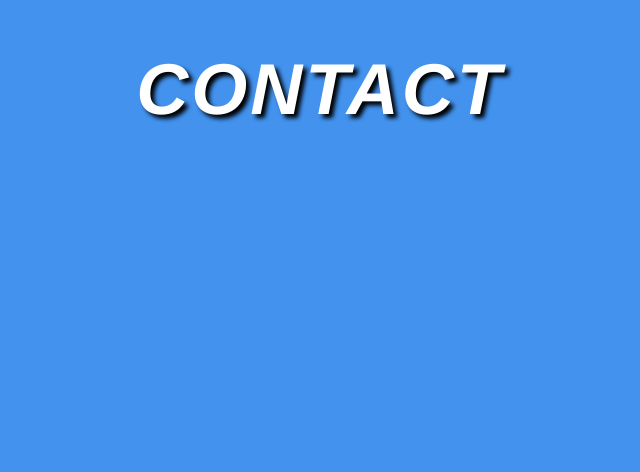
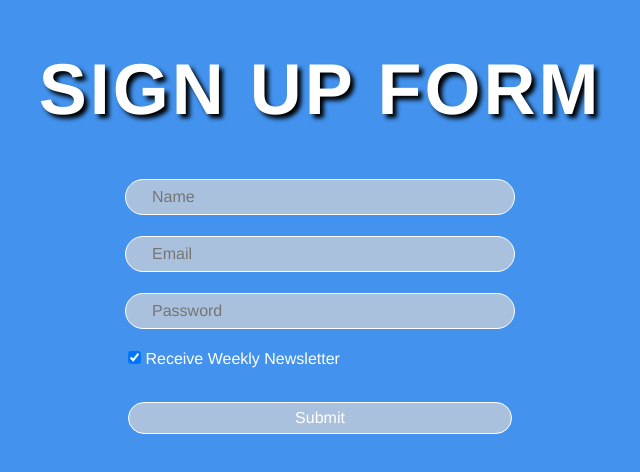
Before and after one commit to Marco-Tabiadon/the-dojo, a plain HTML site: page contact.html in a window 1280 px wide. Shown: the whole page, without its empty margins (320-960 px from the left). Drawn offline with nearby package versions, Linux system fonts and the light colour scheme.

Commit message:
forms page completed

```diff
--- a/contact.html
+++ b/contact.html
@@ -8,12 +8,27 @@
                    shrink-to-fit=no">
     <link rel="stylesheet" href="https://cdnjs.cloudflare.com/ajax/libs/normalize/8.0.0/normalize.css">
     <link rel="stylesheet" href="styles/styles.css">
+    <link rel="stylesheet" href="styles/contact.css">
 
     <title>CSS Dojo</title>
   </head>
 
-  <body>
-    <h1>contact</h1>
+  <body class="contact">
+    <h1>sign up form</h1>
+    <form action="#" method="#">
+      <input type="text" placeholder="Name">
+      <input type="text" placeholder="Email">
+      <input type="text" placeholder="Password">
+      <div class="checkbox-container">
+        <input type="checkbox" id="newsletter"
+                               checked>
+        <label for="newsletter">Receive Weekly
+                                Newsletter</label>
+
+      </div>
+      <button type="submit">Submit</button>
+
+    </form>
   </body>
 
 </html>
--- a/styles/contact.css
+++ b/styles/contact.css
@@ -0,0 +1,45 @@
+.contact {
+  color: white;
+}
+
+.contact h1 {
+  font-style: normal;
+}
+
+.contact input:not([type=checkbox]),
+.contact .checkbox-container,
+.contact button {
+  display: block;
+  width: 30%;
+  margin: 0 auto;
+  margin-top: 1.3em;
+  border-radius: 20px;
+  height: 2em;
+}
+
+.contact input:not([type=checkbox]),
+.contact button {
+  display: block;
+  width: 30%;
+  margin: 0 auto;
+  margin-top: 1.3em;
+  border-radius: 20px;
+  height: 2em;
+  text-indent: 1.5em;
+  background-color: RGB(170, 193, 221);
+  border: 1px solid white;
+}
+
+.contact input[type=checkbox] {
+  display: inline-block;
+}
+
+.contact input[type=checkbox]:checked {
+  background-color: RGB(170, 193, 221);
+}
+
+.contact button {
+  width 10%;
+  text-indent: 0;
+  color: white;
+}
```
